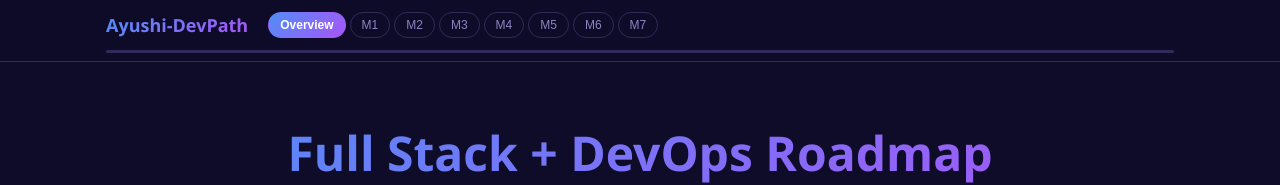
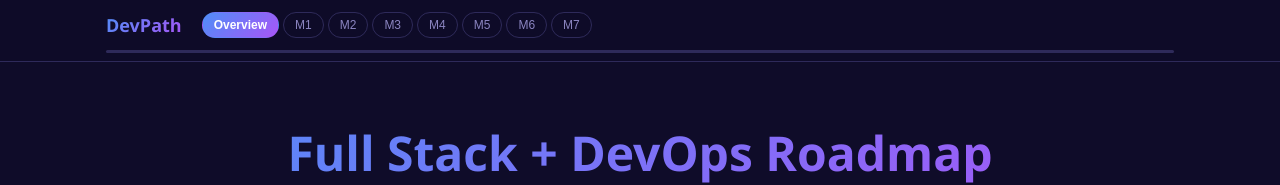
Before and after one commit to dcsgod/Sdepath, a plain HTML site: page index.html in a window 1280 px wide. Shown: the top 185 px of the page. Drawn offline with Linux system fonts and the light colour scheme.

Commit message:
Update index.html

```diff
--- a/index.html
+++ b/index.html
@@ -3,7 +3,7 @@
 <head>
 <meta charset="UTF-8">
 <meta name="viewport" content="width=device-width, initial-scale=1.0">
-<title>Ayushi — 7-Month Full Stack + DevOps Roadmap</title>
+<title>7-Month Full Stack + DevOps Roadmap</title>
 <style>
   *{box-sizing:border-box;margin:0;padding:0}
   :root{
@@ -130,7 +130,7 @@
 
 <div id="topbar">
   <div class="nav-inner">
-    <div class="logo">Ayushi-DevPath</div>
+    <div class="logo">DevPath</div>
     <div class="nav-tabs">
       <button class="tab active" onclick="showPage('home')" id="tab-home">Overview</button>
       <button class="tab" onclick="showPage(0)" id="tab-0">M1</button>
```
